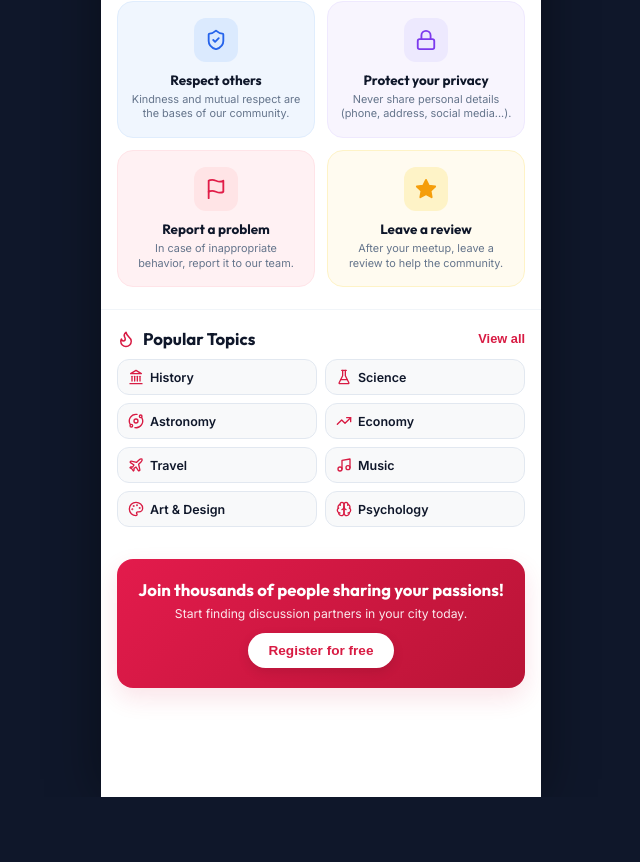
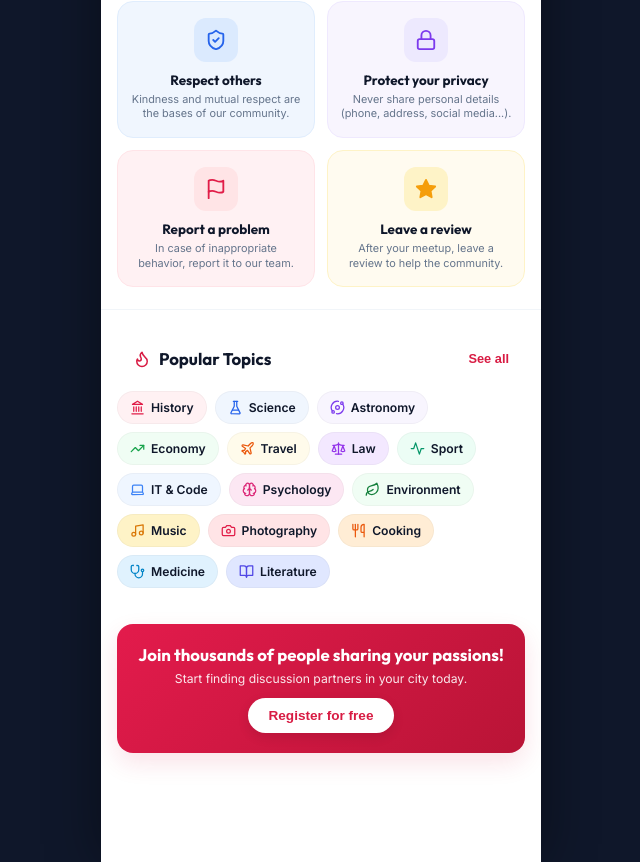
Before and after one commit to NoorFatima323/Un-Vrai-Reseau-Social-App, a React (Vite) app: page / in a window 1280 px wide. Shown: the part 1582-2444 px from the top of the page, without its empty margins (319-959 px from the left). Before the commit the page ends 2379 px from the top, so only its background shows below. Built offline with nearby package versions, Linux system fonts and the light colour scheme.

Commit message:
Updated Popular Topics section with 15 colorful topic chips, matching soft pastel backgrounds, and unique icons from reference mockup

```diff
--- a/src/App.jsx
+++ b/src/App.jsx
@@ -248,6 +248,25 @@ export default function App() {
     { name: 'Cooking', icon: Utensils },
     { name: 'Medicine', icon: Stethoscope },
     { name: 'Literature', icon: BookOpen }
+  ];
+
+  // 15 Popular Topics Data with exact pastel colors and icons matching Landing Page mockup
+  const popularTopics = [
+    { name: 'History', icon: Landmark, bg: '#FFF1F3', color: '#E11D48' },
+    { name: 'Science', icon: FlaskConical, bg: '#F0F6FE', color: '#2563EB' },
+    { name: 'Astronomy', icon: Orbit, bg: '#F8F5FE', color: '#7C3AED' },
+    { name: 'Economy', icon: TrendingUp, bg: '#F0FDF4', color: '#16A34A' },
+    { name: 'Travel', icon: Plane, bg: '#FFFBEB', color: '#EA580C' },
+    { name: 'Law', icon: Scale, bg: '#F3E8FF', color: '#9333EA' },
+    { name: 'Sport', icon: Activity, bg: '#ECFDF5', color: '#059669' },
+    { name: 'IT & Code', icon: Laptop, bg: '#EFF6FF', color: '#3B82F6' },
+    { name: 'Psychology', icon: Brain, bg: '#FCE7F3', color: '#DB2777' },
+    { name: 'Environment', icon: Leaf, bg: '#F0FDF4', color: '#15803D' },
+    { name: 'Music', icon: Music, bg: '#FEF3C7', color: '#D97706' },
+    { name: 'Photography', icon: Camera, bg: '#FFE4E6', color: '#E11D48' },
+    { name: 'Cooking', icon: Utensils, bg: '#FFEDD5', color: '#EA580C' },
+    { name: 'Medicine', icon: Stethoscope, bg: '#E0F2FE', color: '#0284C7' },
+    { name: 'Literature', icon: BookOpen, bg: '#E0E7FF', color: '#4F46E5' }
   ];
 
   return (
@@ -610,22 +629,27 @@ export default function App() {
         </div>
       </section>
 
-      {/* Popular Topics Section */}
-      <section>
+      {/* Popular Topics Section ("Sujets populaires") */}
+      <section className="popular-topics-section">
         <div className="section-header">
           <h2 className="section-title">
             <Flame className="title-icon" /> Popular Topics
           </h2>
-          <button className="see-all-btn">View all</button>
+          <button className="see-all-btn">See all</button>
         </div>
 
         <div className="popular-topics-grid">
-          {categories.slice(0, 8).map((cat, idx) => {
-            const TopicIcon = cat.icon;
+          {popularTopics.map((topic, idx) => {
+            const TopicIcon = topic.icon;
             return (
-              <div key={idx} className="topic-chip">
-                <TopicIcon size={16} style={{ color: '#D81B43' }} />
-                <span>{cat.name}</span>
+              <div
+                key={idx}
+                className="topic-chip"
+                style={{ backgroundColor: topic.bg }}
+                onClick={() => setSearchTopic(topic.name)}
+              >
+                <TopicIcon size={15} style={{ color: topic.color }} className="topic-chip-icon" />
+                <span className="topic-chip-name">{topic.name}</span>
               </div>
             );
           })}
--- a/src/index.css
+++ b/src/index.css
@@ -1008,38 +1008,48 @@ body {
   line-height: 1.35;
 }
 
-/* Popular Topics Grid */
+/* Popular Topics Section ("Sujets populaires") */
+.popular-topics-section {
+  padding: 20px 16px 24px;
+  width: 100%;
+  box-sizing: border-box;
+}
+
 .popular-topics-grid {
-  display: grid;
-  grid-template-columns: repeat(2, minmax(0, 1fr));
+  display: flex;
+  flex-wrap: wrap;
   gap: 8px;
-  padding: 0 16px 20px;
+  margin-top: 12px;
   width: 100%;
   box-sizing: border-box;
 }
 
 .topic-chip {
-  display: flex;
+  display: inline-flex;
   align-items: center;
   gap: 6px;
-  background-color: var(--bg-secondary);
-  border: 1px solid var(--border-color);
-  border-radius: var(--radius-md);
-  padding: 9px 10px;
-  font-size: 0.78rem;
+  padding: 8px 12px;
+  border-radius: var(--radius-full);
+  font-size: 0.76rem;
   font-weight: 600;
   color: var(--text-main);
   cursor: pointer;
-  min-width: 0;
-  white-space: nowrap;
-  overflow: hidden;
-  text-overflow: ellipsis;
-  transition: border-color 0.2s;
+  border: 1px solid rgba(0,0,0,0.03);
+  transition: transform 0.2s, box-shadow 0.2s;
+  flex: 0 0 auto;
 }
 
 .topic-chip:hover {
-  border-color: var(--primary);
-  color: var(--primary);
+  transform: translateY(-2px);
+  box-shadow: 0 4px 10px rgba(0,0,0,0.06);
+}
+
+.topic-chip-icon {
+  flex-shrink: 0;
+}
+
+.topic-chip-name {
+  white-space: nowrap;
 }
 
 /* Registration Footer Banner */
```
